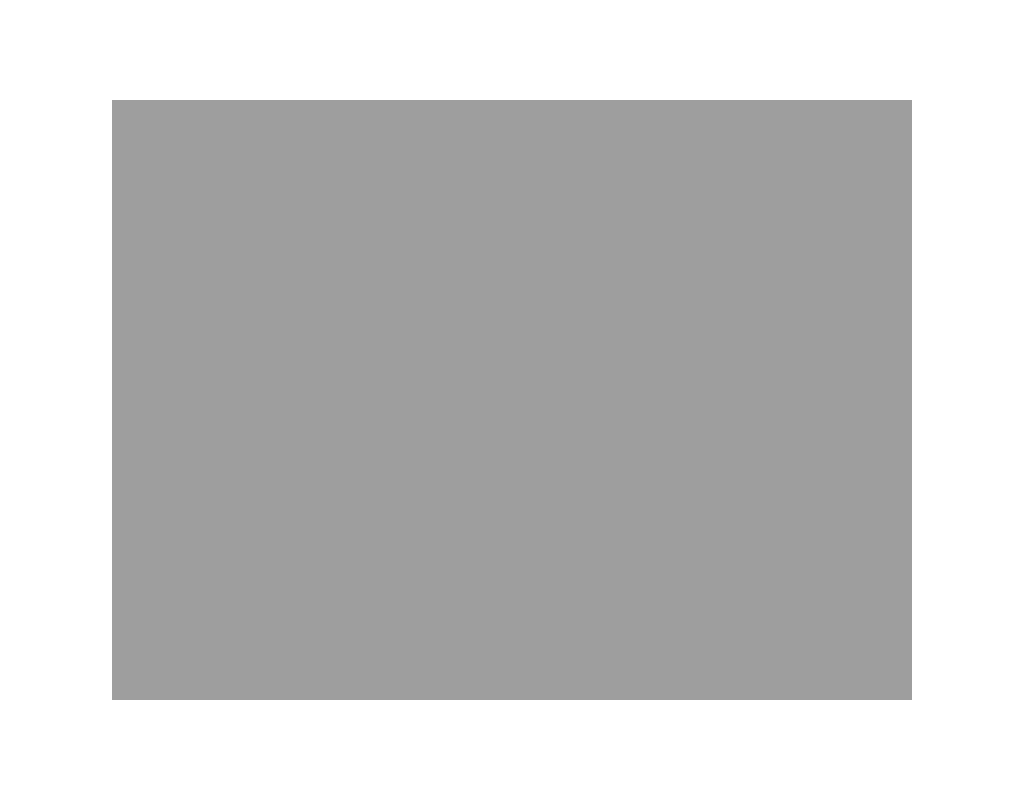
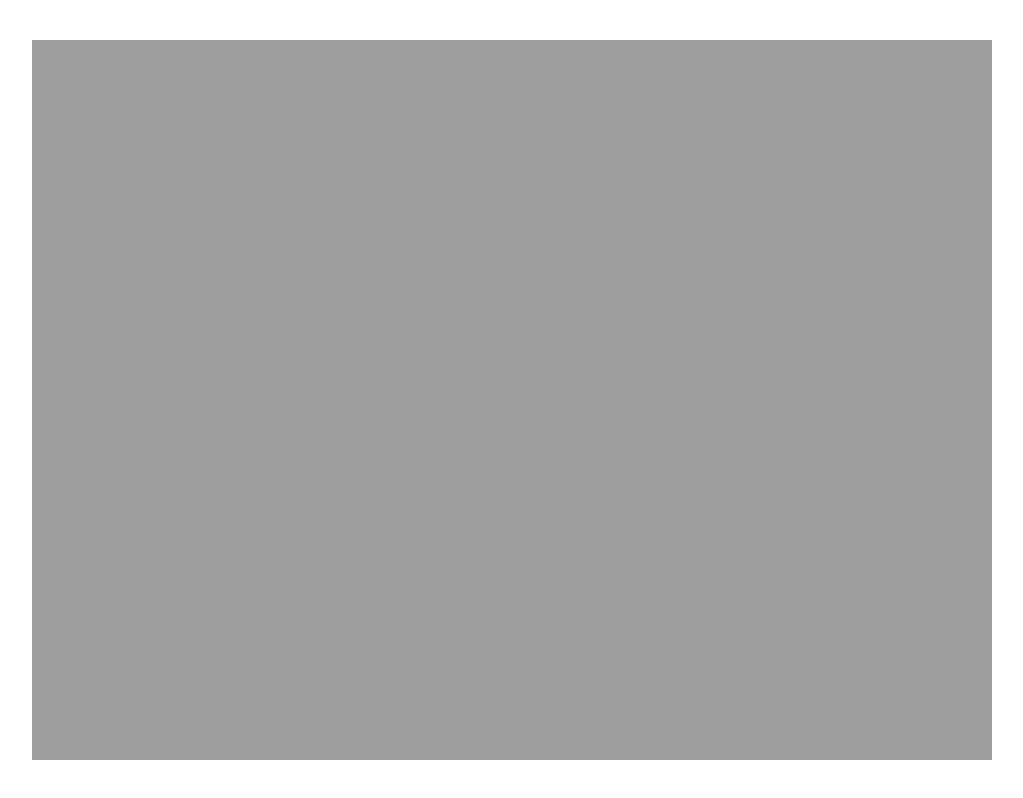
Before and after one commit to lumiscaphe/viewer-tutorial, a plain HTML site: page index.html in a window 1280 px wide. Shown: the whole page, without its empty margins (128-1151 px from the left). Drawn offline with Linux system fonts and the light colour scheme.

Commit message:
step 2: initial commit

```diff
--- a/app.js
+++ b/app.js
@@ -1,9 +1,13 @@
 const container = document.getElementById('viewer');
+container.style.width = "960px";
+container.style.height = "720px";
 
 const viewer = new LumiscapheViewer.Viewer(container, {
     server: 'https://wr.coatifactory.com',
 });
 
-viewer.setView({ mode: 'image', camera: '/360' });
+viewer.setView({ mode: 'image', camera: '/360', background: 'product' });
+viewer.setEncoder({ format: 'jpeg', quality: '80' });
+viewer.setParameters({ antialiasing: false, superSampling: 2 });
 
 viewer.load({ database: 'e9005c40-60cf-4344-b4f2-65847923faee' });
--- a/style.css
+++ b/style.css
@@ -10,8 +10,3 @@ body {
     justify-content: center;
     align-items: center;
 }
-
-#viewer {
-    width: 800px;
-    height: 600px;
-}
```
